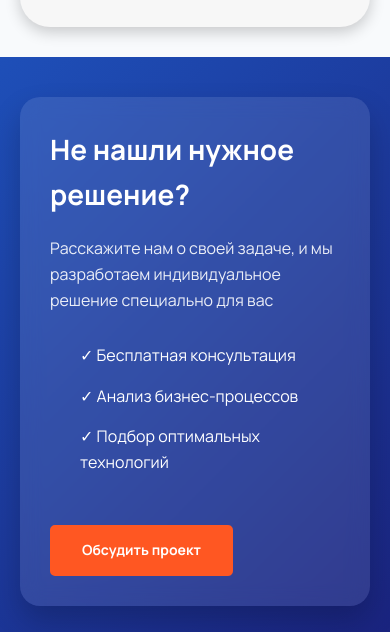
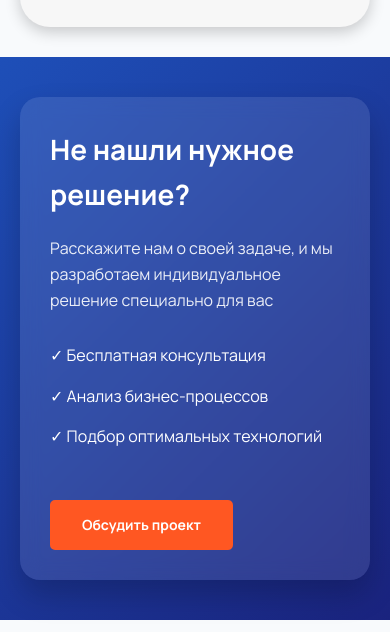
Before and after one commit to archemich/archemich.github.io, a plain HTML site: page index.html in a window 390 px wide. Shown: the part 2007-2639 px from the top of the page. Drawn offline with Linux system fonts and the light colour scheme; a web font is replaced by a local one.

Commit message:
upd mobile

```diff
--- a/style.css
+++ b/style.css
@@ -353,8 +353,6 @@ select {
 }
 
 .custom-solution-card {
-    display: flex;
-    align-items: center;
     background: rgba(255, 255, 255, 0.1);
     backdrop-filter: blur(10px);
     border-radius: 20px;
@@ -363,7 +361,6 @@ select {
 }
 
 .custom-solution-content {
-    flex: 1;
     padding: 50px;
 }
 
@@ -458,13 +455,9 @@ select {
     font-size: 32px;
     margin: 30px auto;
   }
-    .custom-solution {
+  .custom-solution {
     padding: 40px 0;
     margin: 30px 0 10px;
-  }
-
-  .custom-solution-card {
-    flex-direction: column;
   }
 
   .custom-solution-content {
@@ -477,6 +470,10 @@ select {
 
   .custom-solution p {
     font-size: 16px;
+  }
+
+  .benefits-list li {
+    padding-left: 0px;
   }
   .footer-content {
     flex-direction: column;
@@ -494,3 +491,9 @@ select {
     bottom: 10px;
   }
 }
+
+@media (max-width: 320px) {
+    .custom-solution-content {
+        text-align: center;
+  }
+}
```
